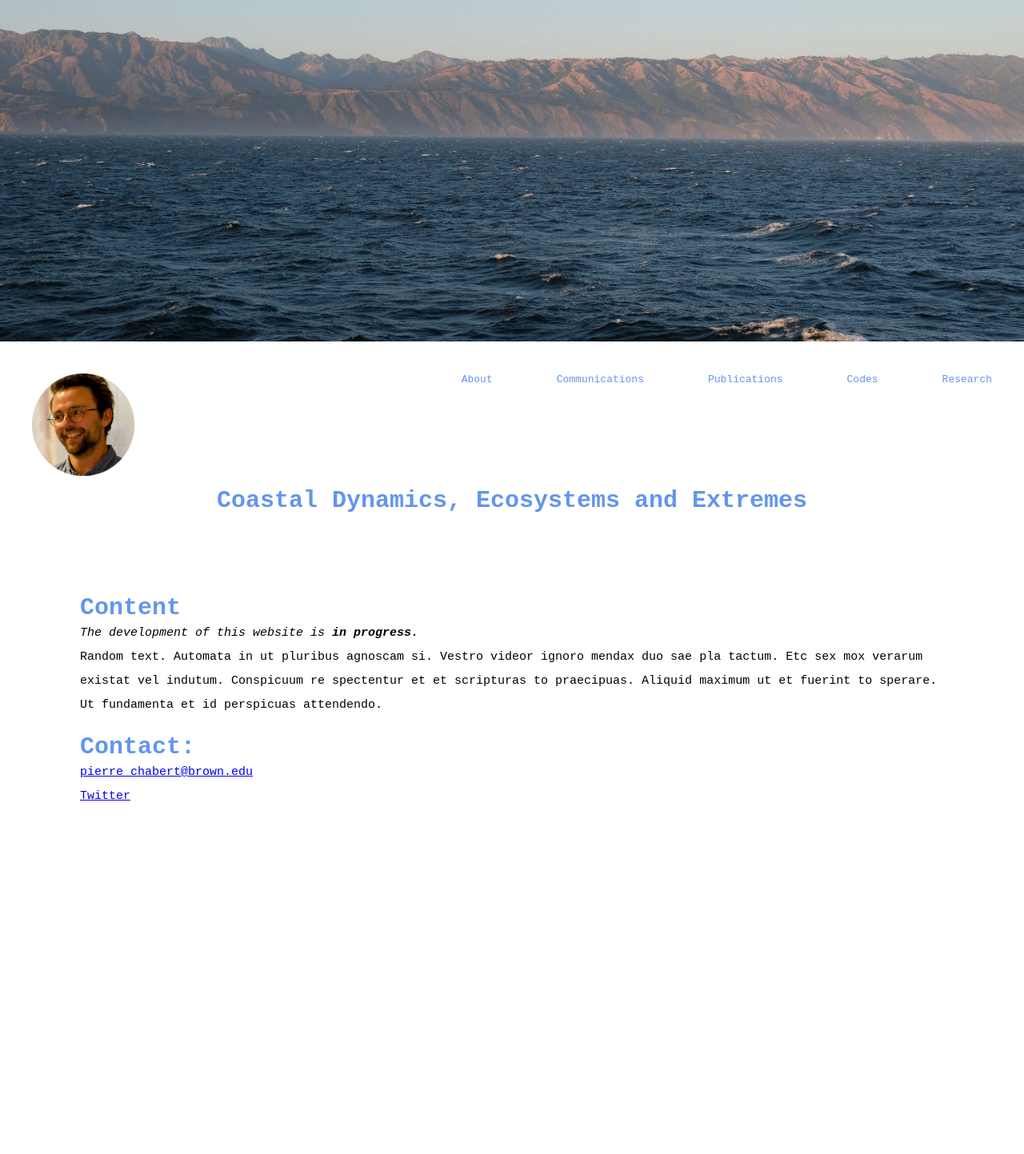
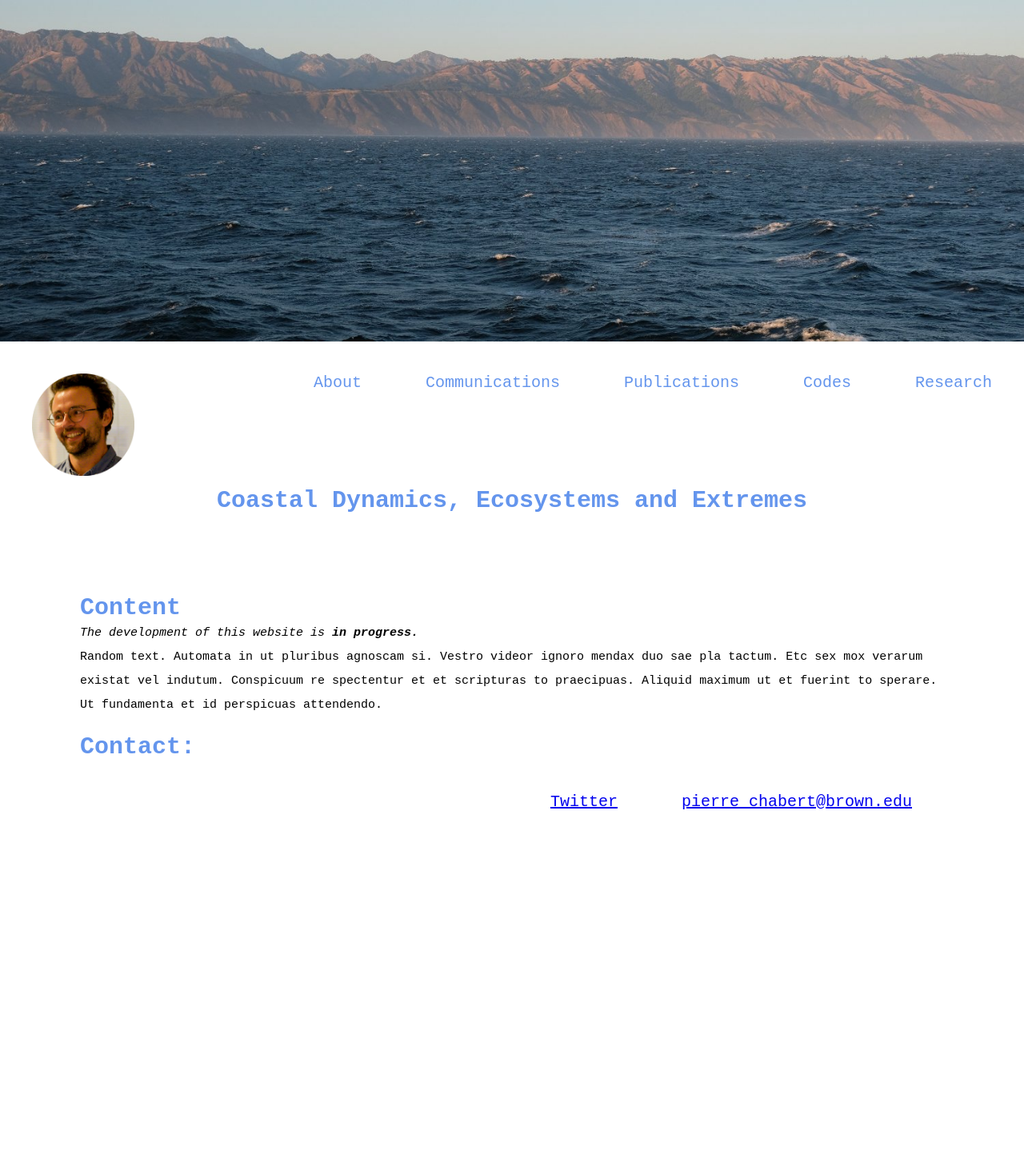
Before and after one commit to pierrechabert/pierrechabert.github.io, a Jekyll site: the page index.html, which Jekyll copies as it is, in a window 1280 px wide. Shown: the whole page at 80% size. Built offline with Jekyll 4.4.1, drawn with Linux system fonts in a browser that asks for light colours.

Commit message:
Update index.html

```diff
--- a/index.html
+++ b/index.html
@@ -19,7 +19,7 @@
             max-height: 100vh;
             margin: auto;
         }
-         .href-style-fit {color:cornflowerblue; margin:40px; text-align:center; text-decoration:none; float: right;
+         .href-style-fit {color:cornflowerblue; font-size:20px; margin:40px; text-align:center; text-decoration:none; float: right;
     }
      * {
  font-size: 100%;
@@ -62,8 +62,8 @@
  </p>
 
   <h1 style="color:cornflowerblue; font-size:30px; margin-top:20px;">Contact: </h1>
-  <p style="line-height: 2.0; font-size:15px;"> <a href="mailto:pierre_chabert@brown.edu">pierre_chabert@brown.edu </a></p>
-  <p style="line-height: 2.0; font-size:15px;"><a href="https://twitter.com/chab_pierre"> Twitter </a></p>
+  <p class="href-style-fit"> <a href="mailto:pierre_chabert@brown.edu">pierre_chabert@brown.edu </a></p>
+  <p class="href-style-fit"><a href="https://twitter.com/chab_pierre"> Twitter </a></p>
 
   </div>
 
```
